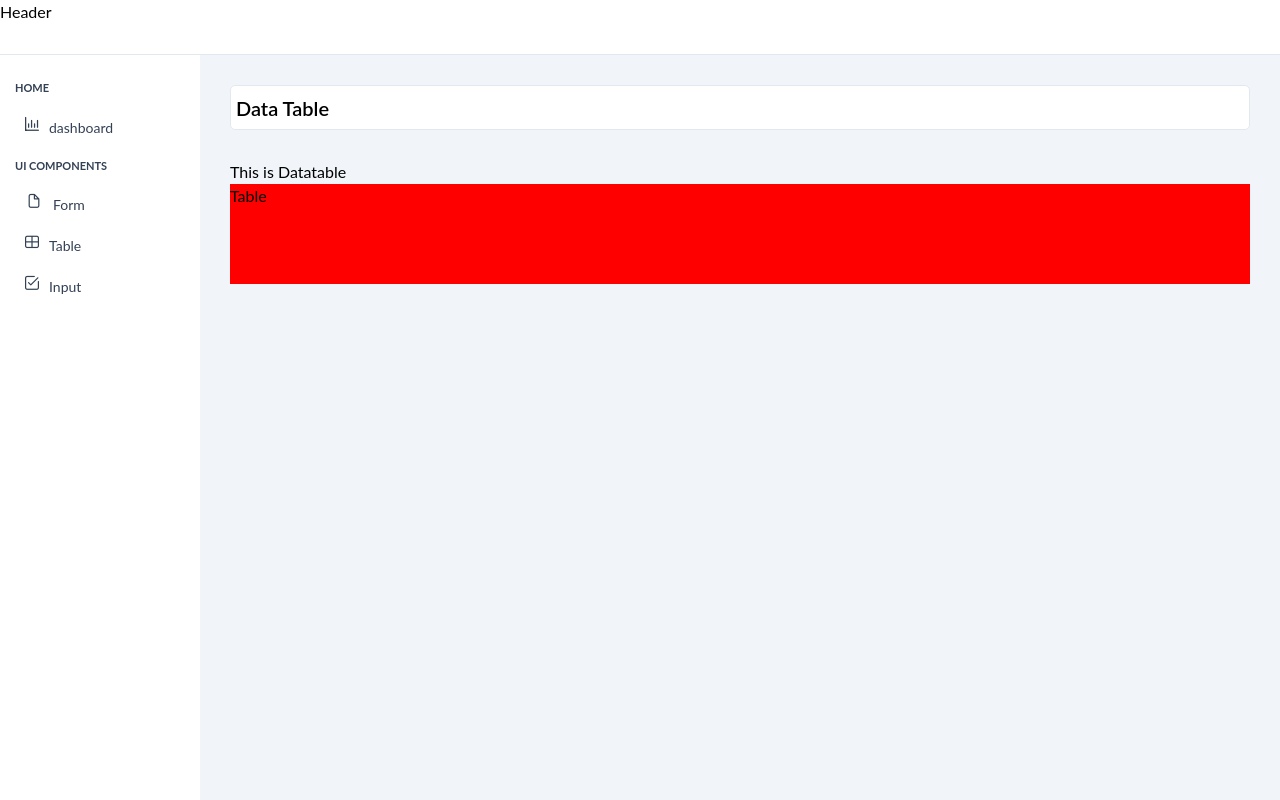
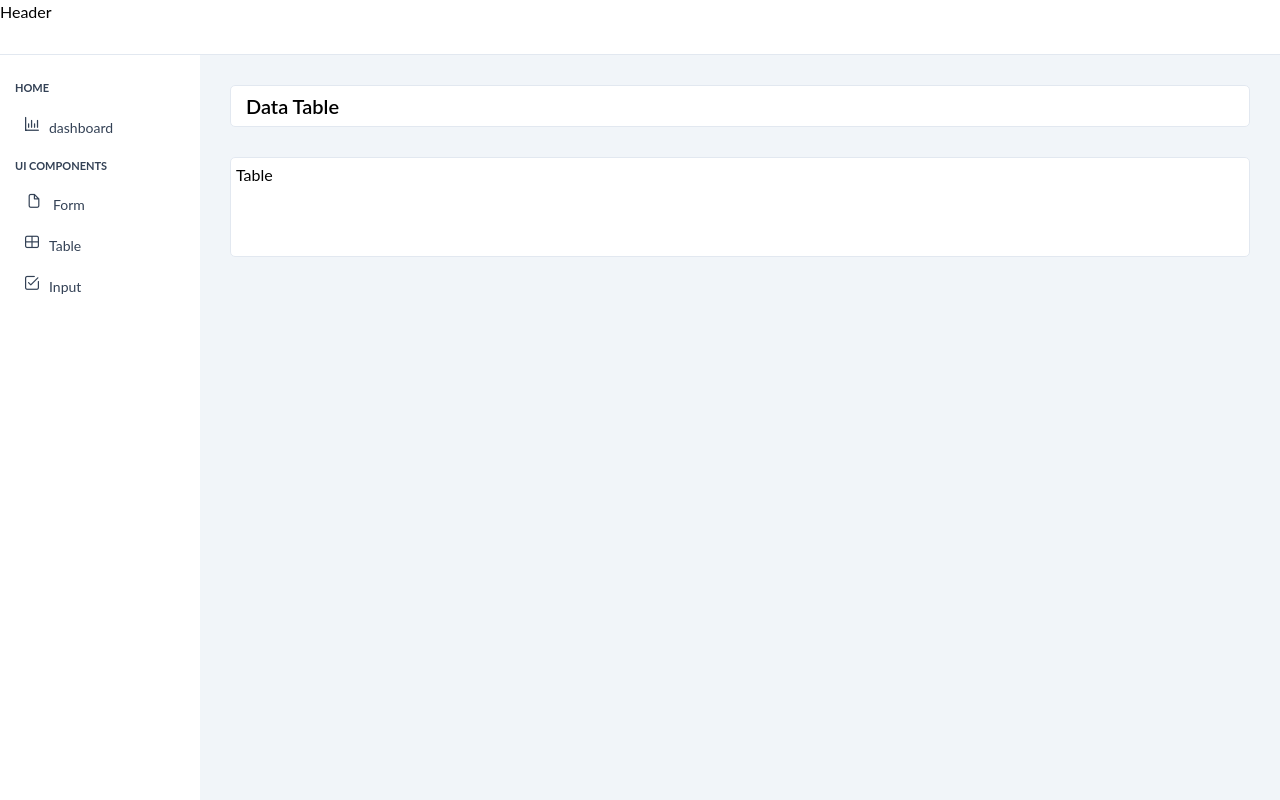
Before and after one commit to EzzatKhaqan/react-admin-dashboard, a React (Vite) app: page /admin/ui-kits/table in a window 1280 px wide. Built offline with nearby package versions, Linux system fonts and the light colour scheme.

Commit message:
feat: refactor components to use unified PageHeader and update styles

```diff
--- a/src/modules/admin/uikit/Form.jsx
+++ b/src/modules/admin/uikit/Form.jsx
@@ -1,6 +1,8 @@
+import { PageHeader } from '../../../shared';
 export const Form = () => {
   return (
     <>
+      <PageHeader start="Form" />
       <h1>Form</h1>
     </>
   );
--- a/src/modules/admin/uikit/Input.jsx
+++ b/src/modules/admin/uikit/Input.jsx
@@ -1,6 +1,8 @@
+import { PageHeader } from '../../../shared/index';
 export const Input = () => {
   return (
     <>
+      <PageHeader start="Inputs" />
       <h1>Inputs</h1>
     </>
   );
--- a/src/modules/admin/uikit/Table.jsx
+++ b/src/modules/admin/uikit/Table.jsx
@@ -1,11 +1,11 @@
 import { DataTable } from '../../../shared';
-import { PageHeader } from '../../../shared/components/common/pageHeader/PageHeader';
+import { PageHeader } from '../../../shared/index';
+
 export const Table = () => {
   return (
     <>
-      <PageHeader start="Data Table" />
+      <PageHeader title="Data Table" />
 
-      <h1>This is Datatable</h1>
       <DataTable />
     </>
   );
--- a/src/shared/components/Table/DataTable.jsx
+++ b/src/shared/components/Table/DataTable.jsx
@@ -1,9 +1,9 @@
-import styles from './styles/table.module.css';
+import './styles/table.css';
 
 export const DataTable = () => {
   return (
     <>
-      <div className={styles.tableWrapper}>
+      <div className="datatable-wrapper">
         <h1>Table</h1>
       </div>
     </>
--- /dev/null
+++ b/src/shared/components/Table/styles/table.css
@@ -0,0 +1,8 @@
+.datatable-wrapper {
+  width: 100%;
+  height: 100px;
+  background-color: var(--e-white);
+  border: 1px solid var(--e-border-color);
+  border-radius: 5px;
+  padding: 5px;
+}
--- a/src/shared/components/Table/styles/table.module.css
+++ /dev/null
@@ -1,5 +0,0 @@
-.tableWrapper {
-  width: 100%;
-  height: 100px;
-  background: red;
-}
--- a/src/shared/components/common/pageHeader/PageHeader.jsx
+++ b/src/shared/components/common/pageHeader/PageHeader.jsx
@@ -1,21 +1,20 @@
 import './styles/pageheader.css';
 
-export const PageHeader = ({ start, center, end, breadcrumb }) => {
+export const PageHeader = ({ title, start, center, end, breadcrumb }) => {
   return (
     <>
-      <div className="page-header-wrapper">
+      <div className="page-header">
         <div className="start">
-          <div className={['page-header-title', breadcrumb && 'mb-1.5'].join(' ')}>{start}</div>
-          {breadcrumb}
+          {title && (
+            <div className={['page-header-title', breadcrumb && 'mb-1.5'].join(' ')}>
+              {title && title}
+            </div>
+          )}
+          {title && breadcrumb}
+          {start && start}
         </div>
-        <div className="center">
-          <div className="page-header-title">{center}</div>
-          <div className="page-header-breadcrumb"></div>
-        </div>
-        <div className="end">
-          <div className="page-header-title">{end}</div>
-          <div className="page-header-breadcrumb"></div>
-        </div>
+        <div className="center">{center && center}</div>
+        <div className="end">{end && end}</div>
       </div>
     </>
   );
--- a/src/shared/components/common/pageHeader/styles/pageheader.css
+++ b/src/shared/components/common/pageHeader/styles/pageheader.css
@@ -1,26 +1,24 @@
-.page-header-wrapper {
+.page-header {
   position: relative;
   display: flex;
   justify-content: space-between;
   align-items: center;
   width: 100%;
-  min-height: 45px;
+  min-height: 40px;
   border-radius: 5px;
   background: var(--e-white);
   border: 1px solid var(--e-border-color);
-  padding: 5px;
+  padding: 5px 15px;
   margin-bottom: 30px;
 }
 
-.page-header-wrapper .page-header-title {
+.page-header .page-header-title {
   font-size: 20px;
   font-weight: 600;
 }
-.page-header-wrapper .page-header-breadcrumb {
-  font-size: 10px;
-}
+
 @media screen and (max-width: 768px) {
-  .page-header-wrapper {
+  .page-header {
     flex-direction: column;
     align-items: flex-start;
   }
--- a/src/shared/index.js
+++ b/src/shared/index.js
@@ -3,3 +3,5 @@ export { Menu } from './components/menu/Menu.jsx';
 export { MenuItem } from './components/menu/MenuItem.jsx';
 
 export { DataTable } from './components/Table/DataTable.jsx';
+
+export { PageHeader } from './components/common/pageHeader/PageHeader.jsx';
```
